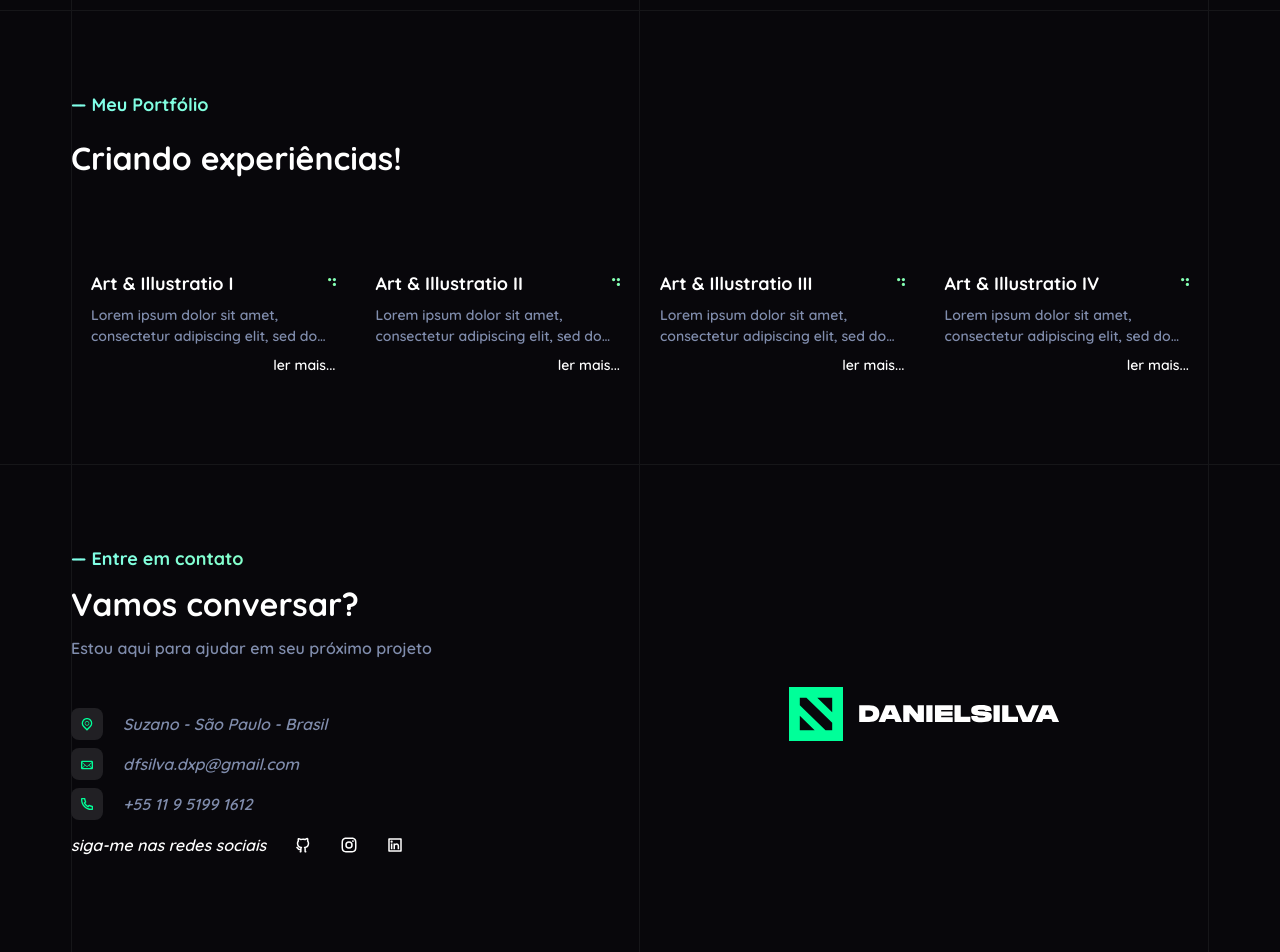
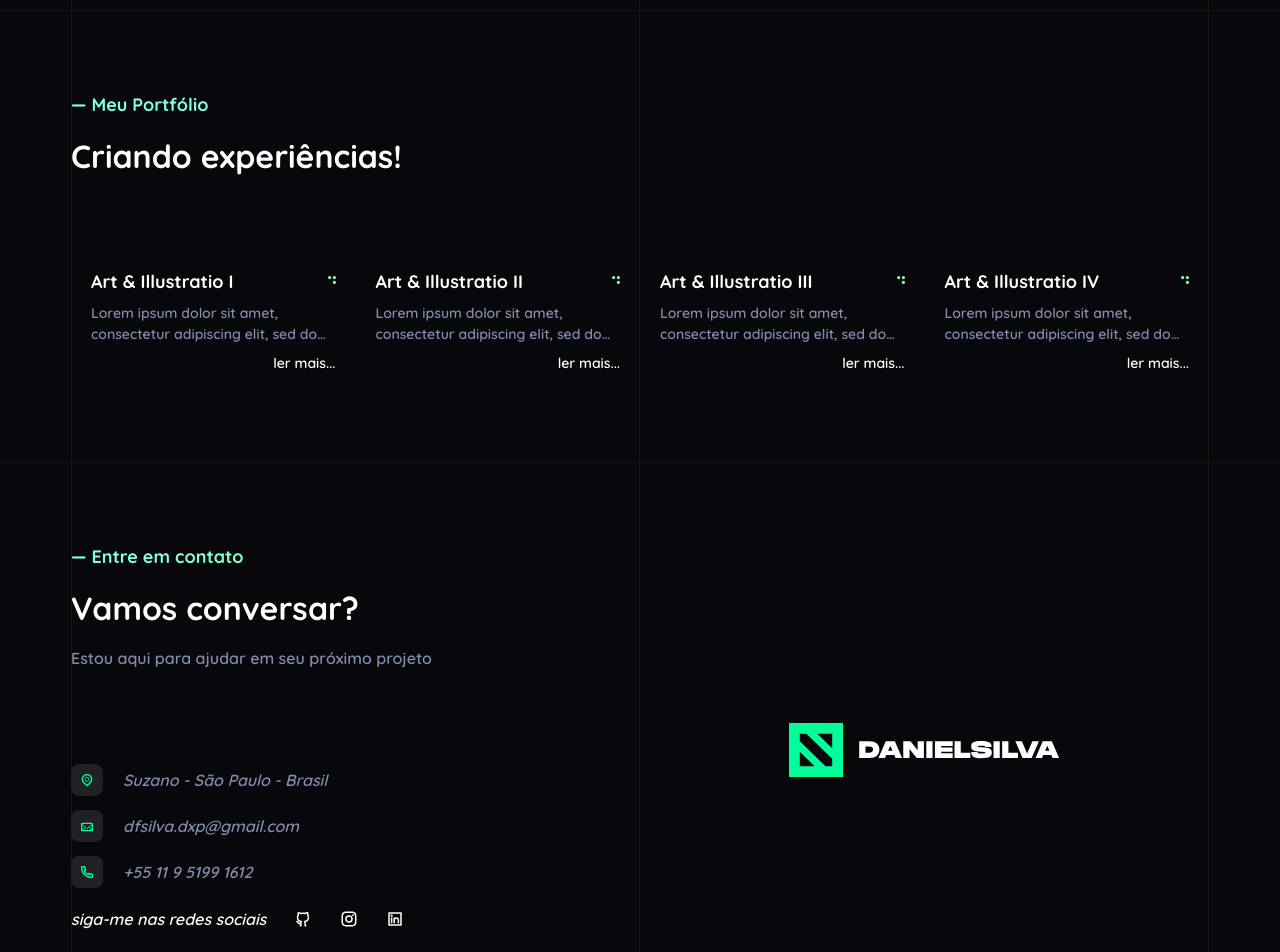
Before and after one commit to dfsilva-dxp/dfsilva-portfolio, a Next.js app: page / in a window 1280 px wide. Shown: the part 1000-1952 px from the top of the page. Built offline with nearby package versions, Linux system fonts and the light colour scheme.

Commit message:
feat: adjusted spacings

```diff
--- a/src/components/ContactUs/styles.ts
+++ b/src/components/ContactUs/styles.ts
@@ -21,7 +21,7 @@ export const Container = styled.div`
 export const Left = styled.div`
   ${({ theme }) => css`
     display: grid;
-    gap: ${theme.spacings.xxsmall};
+    gap: ${theme.spacings.xsmall};
   `}
 `;
 
@@ -39,8 +39,8 @@ export const Description = styled(Header.ShortDescription)``;
 export const Address = styled.address`
   ${({ theme }) => css`
     display: grid;
-    gap: ${theme.spacings.xxsmall};
-    padding-top: ${theme.spacings.xlarge};
+    gap: ${theme.spacings.xsmall};
+    margin-top: ${theme.spacings.xxlarge};
     padding-bottom: ${theme.spacings.medium};
   `}
 `;
--- a/src/components/Experiences/styles.ts
+++ b/src/components/Experiences/styles.ts
@@ -15,7 +15,7 @@ export const Title = styled(Header.Title)``;
 
 export const Subtitle = styled(About.Subtitle)`
   ${({ theme }) => css`
-    margin-top: ${theme.spacings.small};
+    margin-top: ${theme.spacings.xsmall};
   `}
 `;
 
@@ -23,7 +23,6 @@ export const Works = styled(motion.span)`
   ${({ theme }) => css`
     margin-top: ${theme.spacings.xxlarge};
     display: grid;
-    /* gap: ${theme.spacings.small}; */
 
     @media (min-width: 576px) {
       grid-template-columns: repeat(2, 1fr);
```
